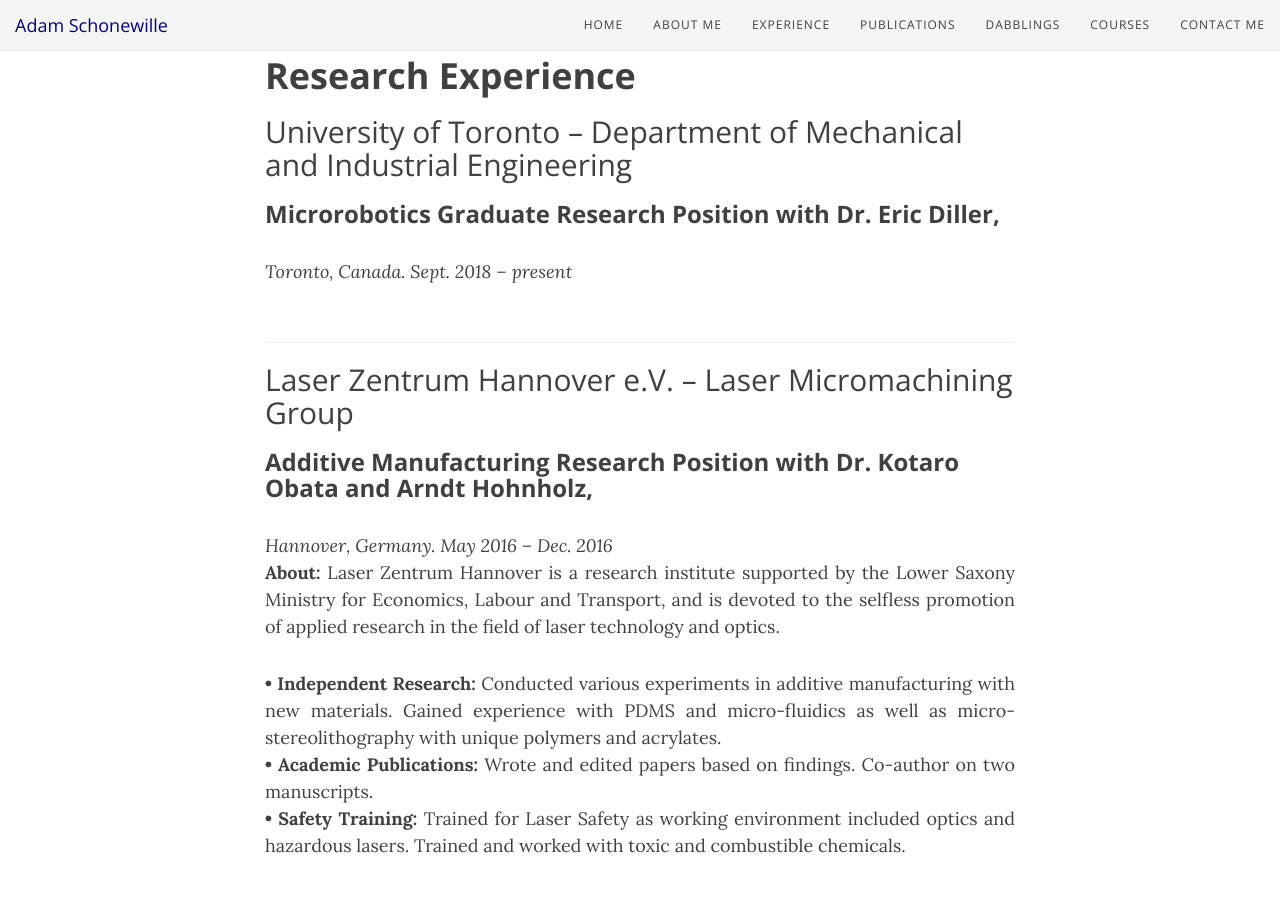
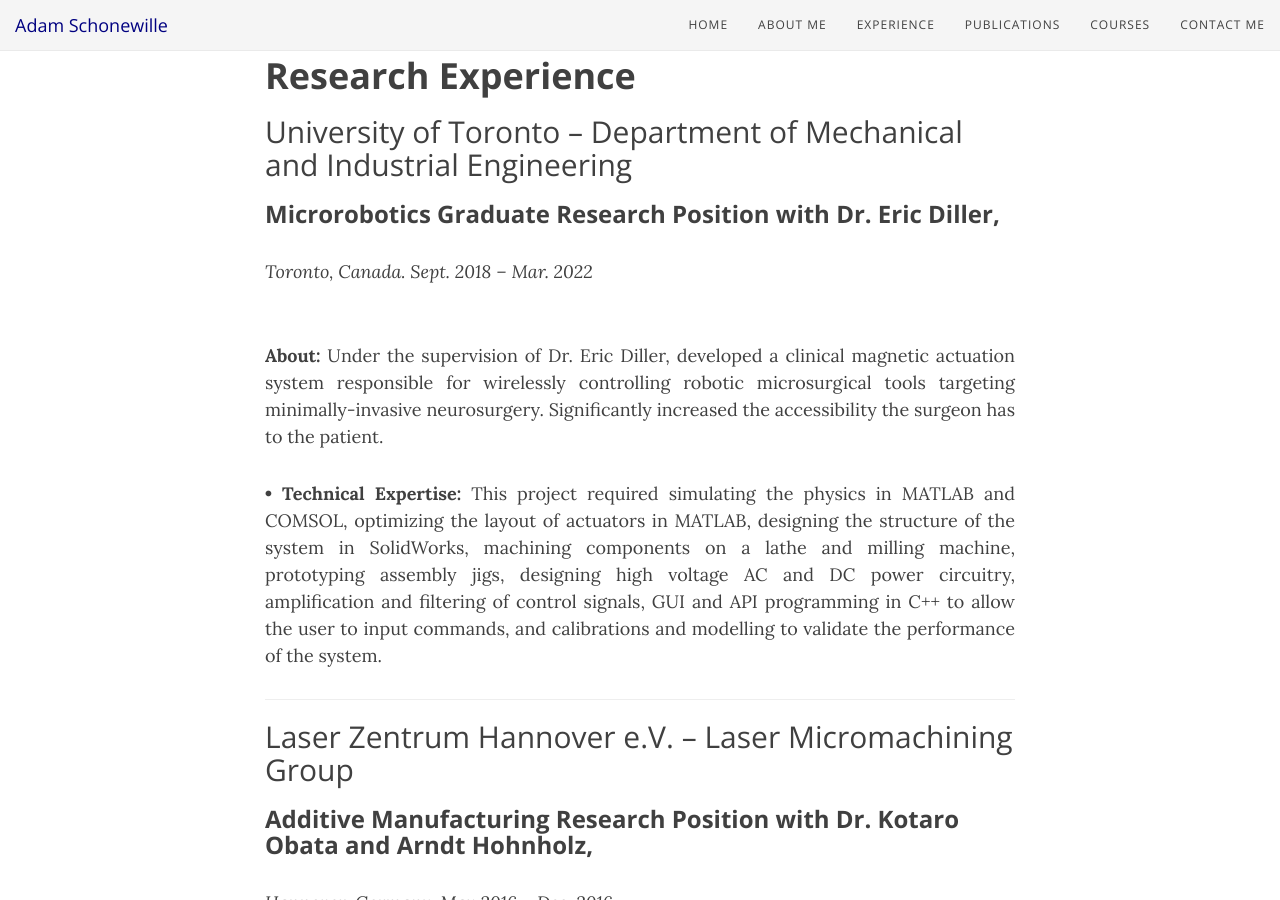
Before and after one commit to adamschonewille/adamschonewille.github.io, a Jekyll site: the page built from experience.md, in a window 1280 px wide and 900 px high, scrolled down 2266 px. Built offline with Jekyll 4.4.1, drawn with Linux system fonts in a browser that asks for light colours; nearby versions of some CDN libraries.

Commit message:
Modified Experiences and added aboutme blurb. Also added formatting to the contact section

```diff
--- a/_config.yml
+++ b/_config.yml
@@ -27,7 +27,7 @@
   About Me: "aboutme"
   Experience: "experience"
   Publications: "pub"
-  Dabblings: "dab"
+  # Dabblings: "dab"
 #  Collaborations: "collab"
 #  Team: "team"
 #  Software: "software"
--- a/experience.md
+++ b/experience.md
@@ -45,8 +45,12 @@
 
 ## University of Toronto – Department of Mechanical and Industrial Engineering<br/>
 ### **Microrobotics Graduate Research Position with Dr. Eric Diller,**<br/>
-*Toronto, Canada.     Sept. 2018 – present*<br/>
+*Toronto, Canada.     Sept. 2018 – Mar. 2022*<br/>
 <br/>
+
+**About:** Under the supervision of Dr. Eric Diller, developed a clinical magnetic actuation system responsible for wirelessly controlling robotic microsurgical tools targeting minimally-invasive neurosurgery. Significantly increased the accessibility the surgeon has to the patient.
+
+**• Technical Expertise:** This project required simulating the physics in MATLAB and COMSOL, optimizing the layout of actuators in MATLAB, designing the structure of the system in SolidWorks, machining components on a lathe and milling machine, prototyping assembly jigs, designing high voltage AC and DC power circuitry, amplification and filtering of control signals, GUI and API programming in C++ to allow the user to input commands, and calibrations and modelling to validate the performance of the system.
 
 ---
 
```
Also changed, not shown: aboutme.md (+3 -1 lines), contact.md (+2 -0 lines).
